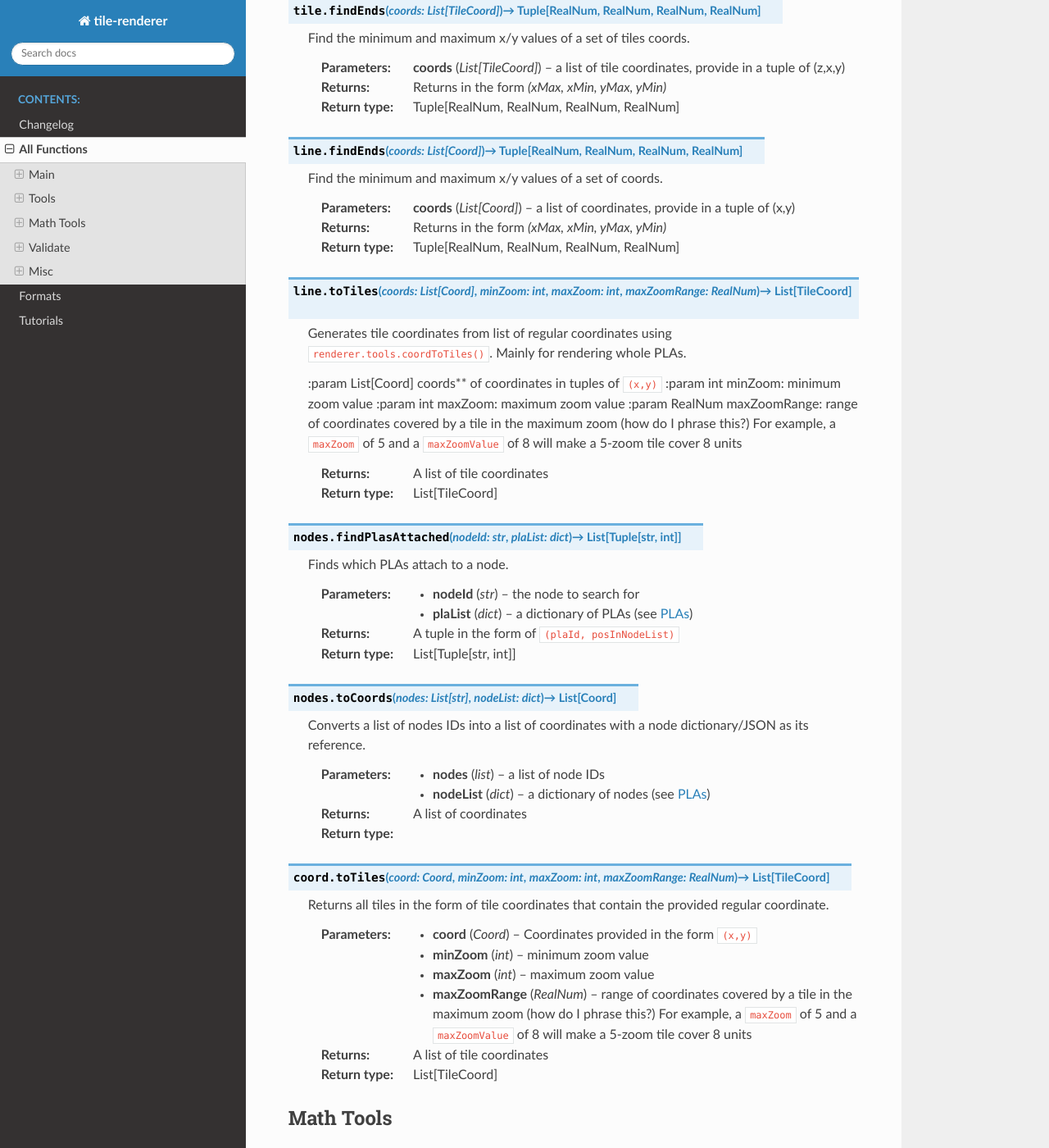
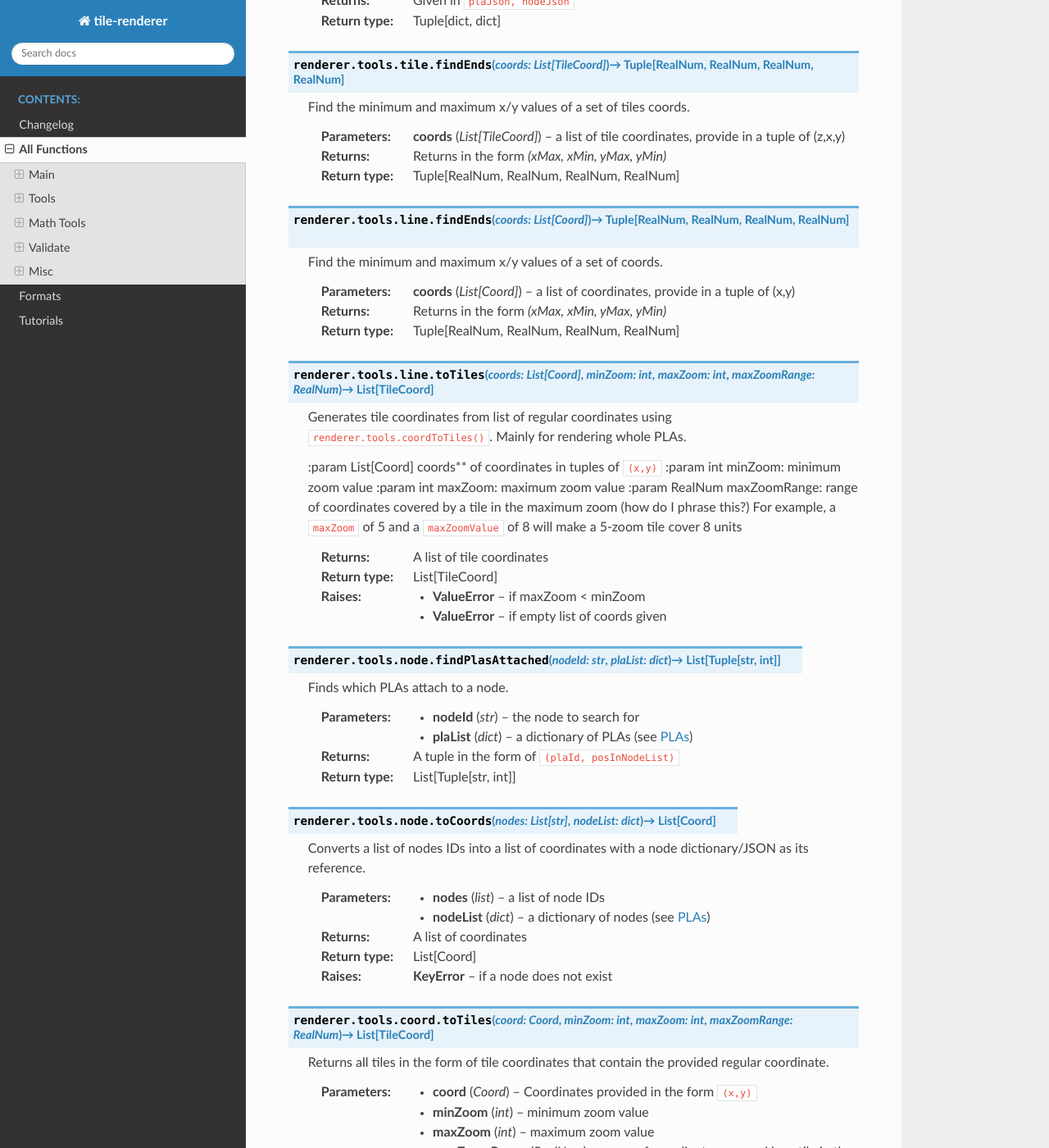
Before and after one commit to MRT-Map/tile-renderer, a Sphinx documentation site: the page built from docs/functions.rst, in a window 1280 px wide and 1400 px high, scrolled down 2454 px. Shown: the whole window at 82% size. Built offline with Sphinx 7.4.7 and the Read the Docs theme 2.0.0, drawn with Linux system fonts in a browser that asks for light colours; some of the changed text lies outside the part shown.

```diff
--- a/docs/functions.rst
+++ b/docs/functions.rst
@@ -38,6 +38,8 @@ Main
    :returns: Given in the form of ``"(tile coord)": (PIL Image)``
    :rtype: Dict[str, Image]
 
+   :raises ValueError: if maxZoom < minZoom
+
 .. py:function:: tileMerge(images: Union[str, Dict[str, Image]], saveImages: bool=True, saveDir: str="tiles/", zoom: List[int]=[]) -> List[Image]
 
    Merges tiles rendered by ``renderer.render()``.
@@ -52,9 +54,9 @@ Main
 
 Tools
 -----
-.. py:currentmodule:: renderer.tools
+.. py:currentmodule:: renderer.tools.plaJson
 
-.. py:function:: plaJson.findEnds(plaList: dict, nodeList: dict) -> Tuple[RealNum, RealNum, RealNum, RealNum]
+.. py:function:: findEnds(plaList: dict, nodeList: dict) -> Tuple[RealNum, RealNum, RealNum, RealNum]
 
    Finds the minimum and maximum X and Y values of a JSON or dictionary of PLAs.
 
@@ -78,7 +80,9 @@ Tools
    :returns: A list of tile coordinates
    :rtype: List[TileCoord]
 
-.. py:function:: plaJson.toGeoJson(plaList: dict, nodeList: dict, skinJson: dict) -> dict
+   :raises ValueError: if maxZoom < minZoom
+
+.. py:function:: toGeoJson(plaList: dict, nodeList: dict, skinJson: dict) -> dict
 
    Converts PLA Json into GeoJson (with nodes and skin).
    :param dict plaList: a dictionary of PLAs (see :ref:`formats`)
@@ -88,7 +92,9 @@ Tools
    :returns: A GeoJson dictionary
    :rtype: dict
 
-.. py:function:: geoJson.toNodePlaJson(geoJson: dict) -> Tuple[dict, dict]
+.. py:currentmodule:: renderer.tools.geoJson
+
+.. py:function:: toNodePlaJson(geoJson: dict) -> Tuple[dict, dict]
 
    Converts GeoJson to PLA and Node JSONs.
 
@@ -97,7 +103,9 @@ Tools
    :returns: Given in ``plaJson, nodeJson``
    :rtype: Tuple[dict, dict]
 
-.. py:function:: tile.findEnds(coords: List[TileCoord]) -> Tuple[RealNum, RealNum, RealNum, RealNum]
+.. py:currentmodule:: renderer.tools.tile
+
+.. py:function:: findEnds(coords: List[TileCoord]) -> Tuple[RealNum, RealNum, RealNum, RealNum]
 
    Find the minimum and maximum x/y values of a set of tiles coords.
 
@@ -106,7 +114,9 @@ Tools
    :returns: Returns in the form `(xMax, xMin, yMax, yMin)`
    :rtype: Tuple[RealNum, RealNum, RealNum, RealNum]
 
-.. py:function:: line.findEnds(coords: List[Coord]) -> Tuple[RealNum, RealNum, RealNum, RealNum]
+.. py:currentmodule:: renderer.tools.line
+
+.. py:function:: findEnds(coords: List[Coord]) -> Tuple[RealNum, RealNum, RealNum, RealNum]
 
    Find the minimum and maximum x/y values of a set of coords.
 
@@ -127,7 +137,12 @@ Tools
    :returns: A list of tile coordinates
    :rtype: List[TileCoord]
 
-.. py:function:: nodes.findPlasAttached(nodeId: str, plaList: dict) -> List[Tuple[str, int]]
+   :raises ValueError: if maxZoom < minZoom
+   :raises ValueError: if empty list of coords given
+
+.. py:currentmodule:: renderer.tools.node
+
+.. py:function:: findPlasAttached(nodeId: str, plaList: dict) -> List[Tuple[str, int]]
 
    Finds which PLAs attach to a node.
 
@@ -137,7 +152,7 @@ Tools
    :returns: A tuple in the form of ``(plaId, posInNodeList)``
    :rtype: List[Tuple[str, int]]
 
-.. py:function:: nodes.toCoords(nodes: List[str], nodeList: dict) -> List[Coord]
+.. py:function:: toCoords(nodes: List[str], nodeList: dict) -> List[Coord]
 
    Converts a list of nodes IDs into a list of coordinates with a node dictionary/JSON as its reference.
 
@@ -145,9 +160,13 @@ Tools
    :param dict nodeList: a dictionary of nodes (see :ref:`formats`)
 
    :returns: A list of coordinates
-   :rtype:
+   :rtype: List[Coord]
 
-.. py:function:: coord.toTiles(coord: Coord, minZoom: int, maxZoom: int, maxZoomRange: RealNum) -> List[TileCoord]
+   :raises KeyError: if a node does not exist
+
+.. py:currentmodule:: renderer.tools.coord
+
+.. py:function:: toTiles(coord: Coord, minZoom: int, maxZoom: int, maxZoomRange: RealNum) -> List[TileCoord]
 
    Returns all tiles in the form of tile coordinates that contain the provided regular coordinate.
 
@@ -158,6 +177,8 @@ Tools
 
    :returns: A list of tile coordinates
    :rtype: List[TileCoord]
+
+   :raises ValueError: if maxZoom < minZoom
 
 Math Tools
 ----------
@@ -354,3 +375,5 @@ Misc
 
    :returns: The skin JSON
    :rtype: dict
+
+   :raises FileNotFoundError: if skin does not exist
```
Also changed, not shown: other parts of docs/functions.rst (+2 -2 lines).
